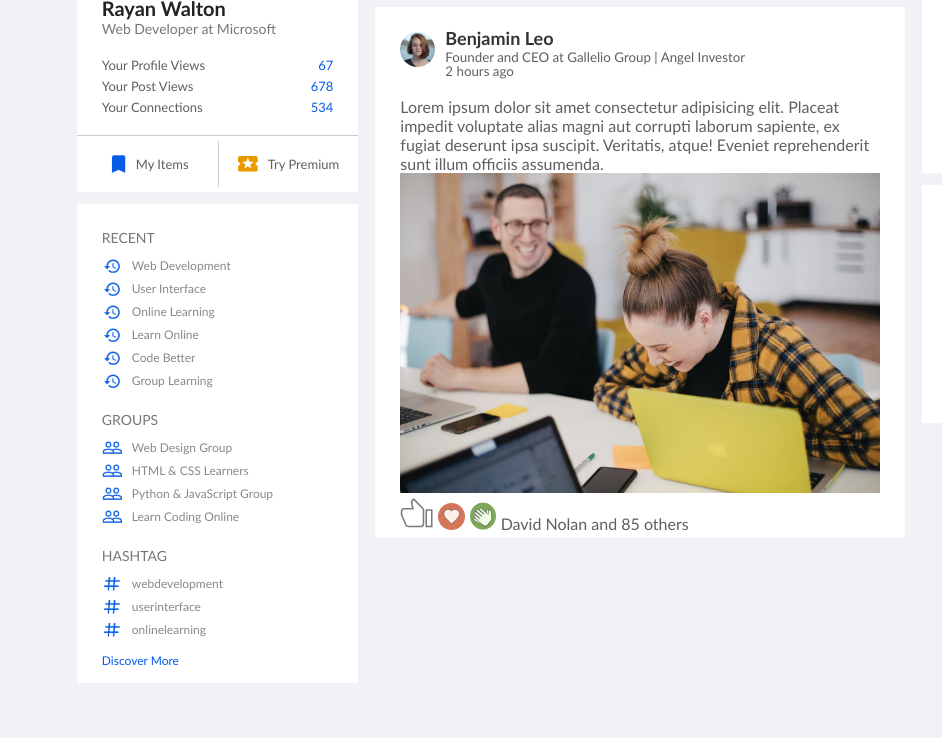
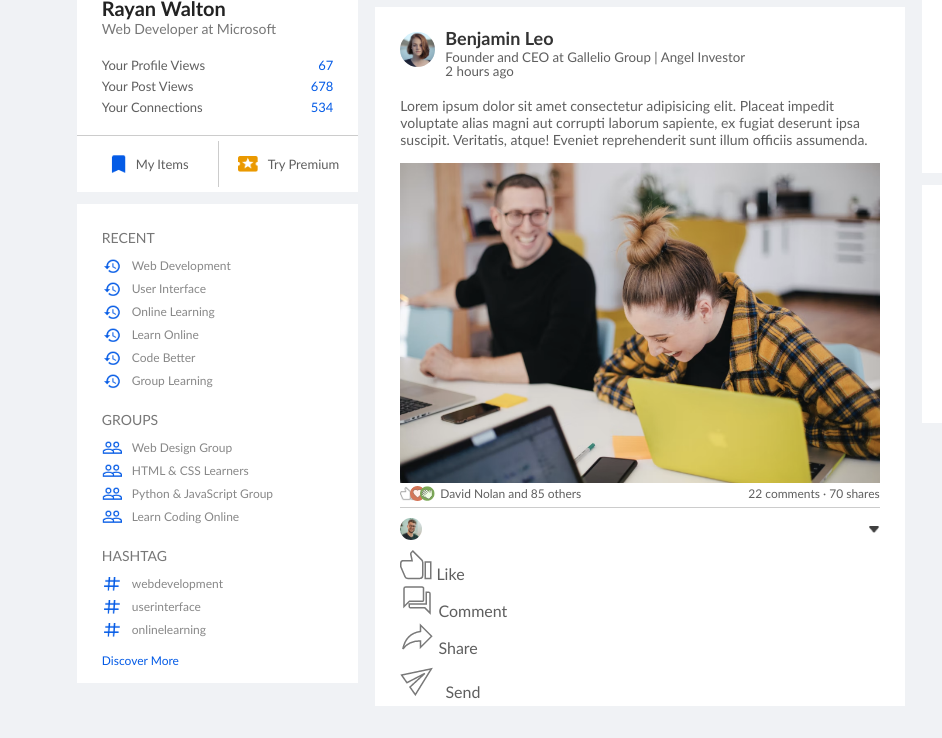
Before and after one commit to EmanTariq04/basic-linkedin, a plain HTML site: page index.html in a window 1280 px wide. Shown: the part 211-949 px from the top of the page, 0-942 px from the left. Before the commit the page ends 926 px from the top, so only its background shows below. Drawn offline with Linux system fonts and the light colour scheme.

Commit message:
main content

```diff
--- a/index.html
+++ b/index.html
@@ -134,8 +134,30 @@
                     <img src="images/clap.png">
                     <span class="liked-users">David Nolan and 85 others</span>
                 </div>
+                <div>
+                    <span>22 comments &middot; 70 shares</span>
+                </div>
             </div>
-
+            <div class="post-activity">
+                <img src="images/user-1.png" class="post-activity-user-icon">
+                <img src="images/down-arrow.png" class="post-activity-arrow-icon">
+            </div>
+            <div>
+                <img src="images/like.png">
+                <span>Like</span>
+            </div>
+             <div>
+                <img src="images/comment.png">
+                <span>Comment</span>
+            </div>
+             <div>
+                <img src="images/share.png">
+                <span>Share</span>
+            </div>
+             <div>
+                <img src="images/send.png">
+                <span>Send</span>
+            </div>
         </div>
 
       </div>
--- a/style.css
+++ b/style.css
@@ -479,3 +479,56 @@ a {
     display: block;
     margin-bottom: -2px;
 }
+
+.post p {
+    font-size: 14px;
+    margin-bottom: 15px;
+}
+
+.post-stats {
+    display: flex;
+    flex-wrap: wrap;
+    align-items: center;
+    justify-content: space-between;
+    font-size: 12px;
+    border-bottom: 1px solid #ccc;
+    padding-bottom: 6px;
+}
+
+.post-stats div {
+    display: flex;
+    align-items: center;
+}
+
+.post-stats img {
+    width: 15px;
+    margin-right: -5px;
+}
+
+.liked-users {
+    margin-left: 10px;
+}
+
+.post-activity {
+    display: flex;
+    align-items: center;
+    justify-content: space-between;
+    padding: 10px 0;
+    font-size: 14px;
+    font-weight: 500;
+}
+
+.post-activity div {
+    display: flex;
+    align-items: center;
+}
+
+.post-activity-user-icon {
+    width: 22px;
+    border-radius: 50%;
+}
+
+.post-activity-arrow-icon {
+    width: 12px;
+    margin-left: 5px;
+}
```
